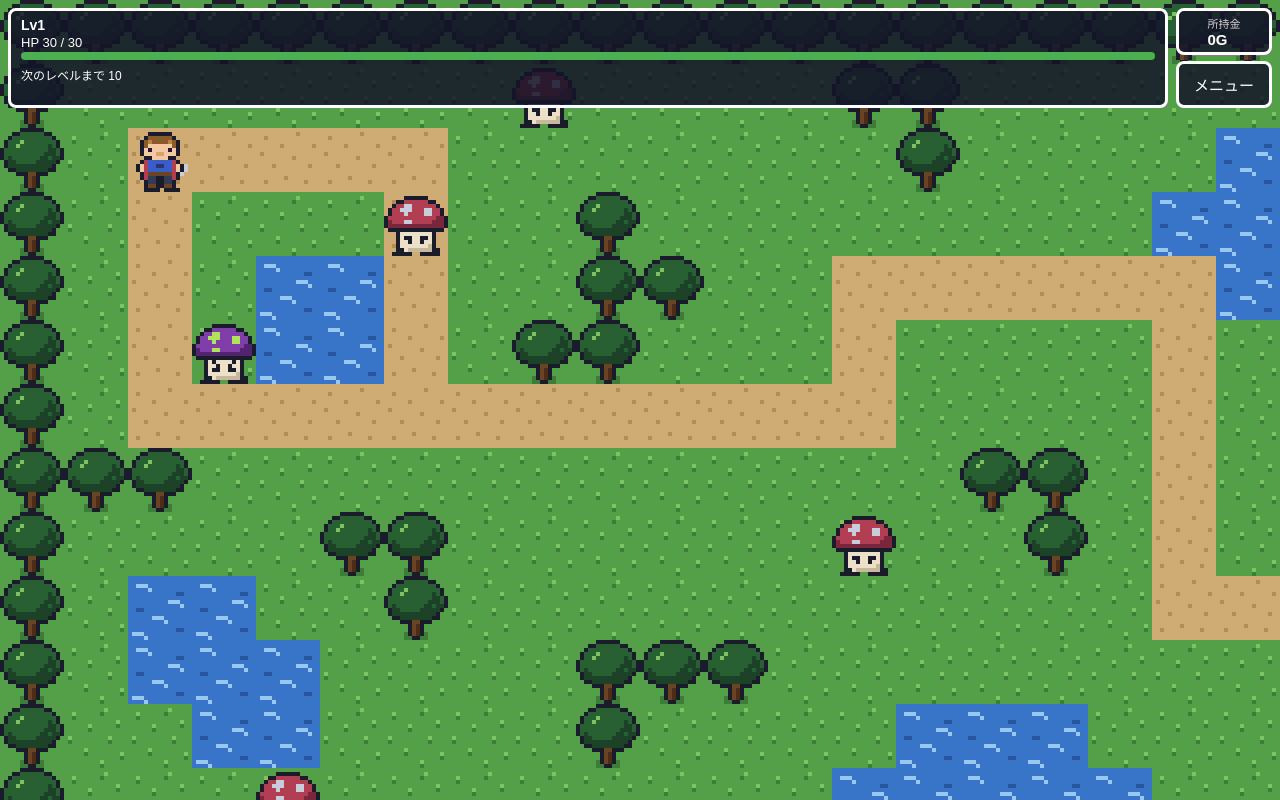
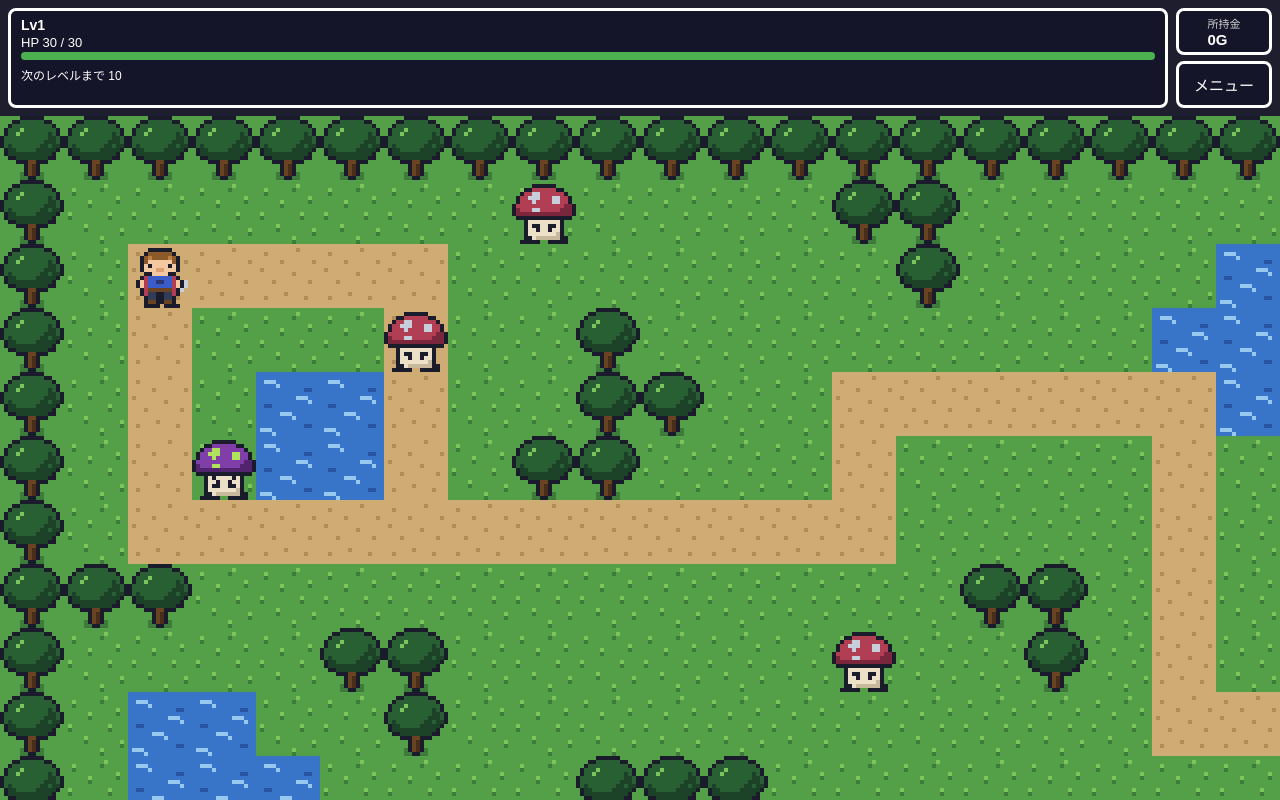
Before and after one commit to snaooo9331-max/my-rpg, a website built with Vite: page index.html in a window 1280 px wide. Built offline with nearby package versions, Linux system fonts and the light colour scheme.

Commit message:
ステータスとマップが重ならないように分ける

```diff
--- a/src/style.css
+++ b/src/style.css
@@ -253,15 +253,11 @@ button:disabled {
 }
 
 .hud {
-  position: absolute;
-  top: 8px;
-  left: 8px;
-  right: 8px;
   display: grid;
   grid-template-columns: 1fr auto;
   gap: 8px;
   align-items: stretch;
-  z-index: 10;
+  padding: 8px;
 }
 
 .hud-status {
```
